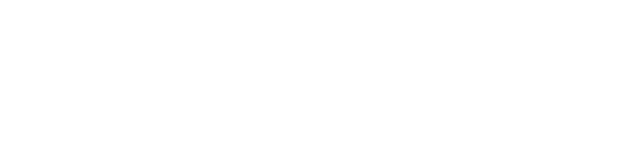
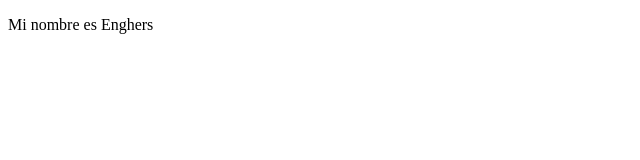
Before and after one commit to Enghers/PortfolioFrontEnd, a plain HTML site: page index.html in a window 1280 px wide. Shown: the whole page, without its empty margins (0-640 px from the left). Drawn offline with Linux system fonts and the light colour scheme.

Commit message:
Update index.html

```diff
--- a/index.html
+++ b/index.html
@@ -4,6 +4,7 @@
 	<meta charset="utf-8">
 	<meta name="viewport" content="width=device-width, initial-scale=1">
 	<title>Hola MUndo</title>
+	<p>Mi nombre es Enghers</p>
 </head>
 <body>
 
```
